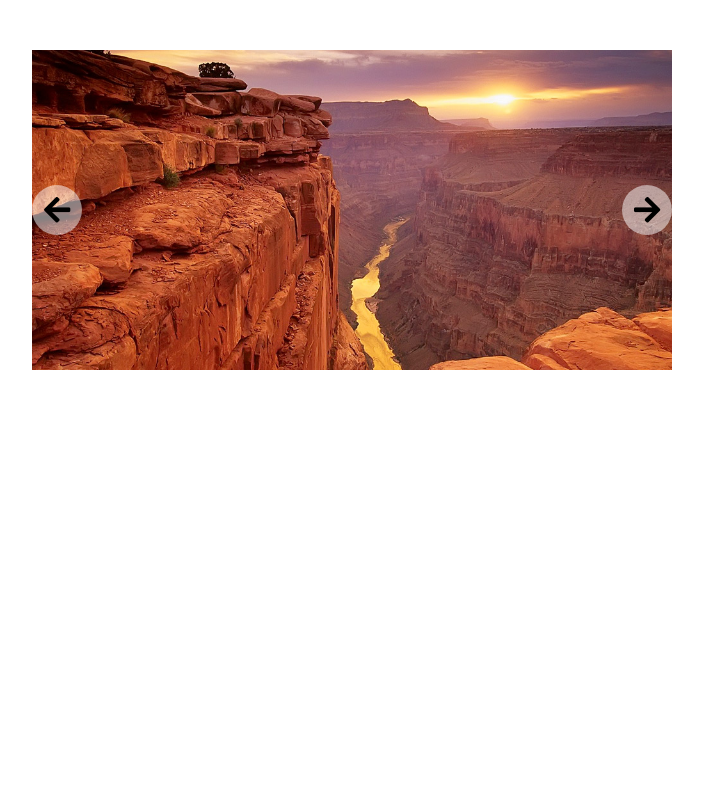
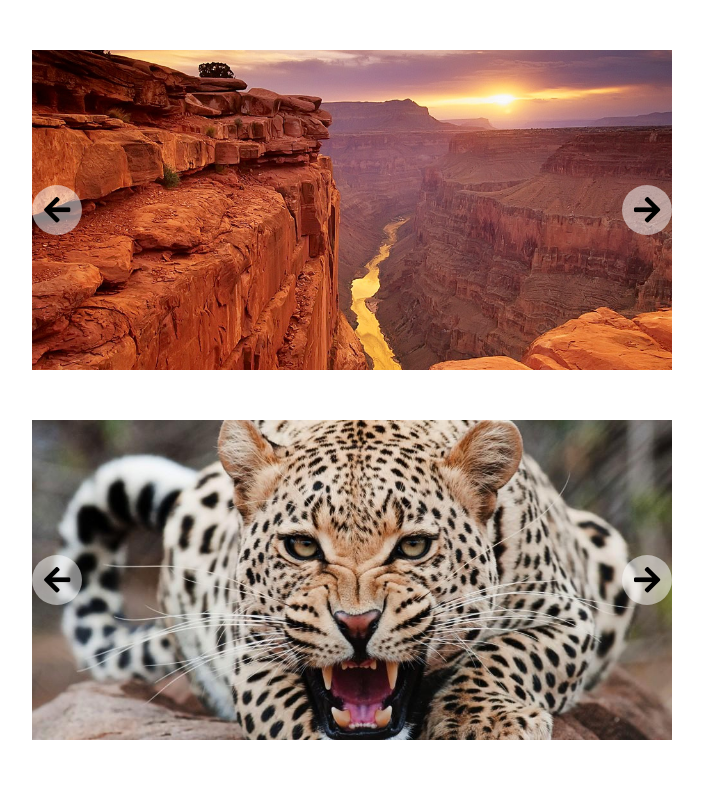
Before and after one commit to qutbiddinmaxmudov/slider, a plain HTML site: page index.html in a window 1280 px wide. Shown: the whole page, without its empty margins (288-991 px from the left). Drawn offline with Linux system fonts and the light colour scheme.

Commit message:
06.02.20 15:52 Дебагги

```diff
--- a/index.html
+++ b/index.html
@@ -26,7 +26,7 @@
             <!-- <button class="prev fas fa-arrow-left" id="prev"></button>
             <button class="next fas fa-arrow-right" id="next"></button> -->
     </div>
-    <!-- <div class="slider" id="slider2">
+    <div class="slider" id="slider2">
         <div class="slider__line">
             <img src="img/1.jpeg" alt="">
             <img src="img/2.jpg" alt="">
@@ -38,49 +38,9 @@
             <img src="img/8.jpg" alt="">
             <img src="img/9.jpg" alt="">
         </div>
-
-        <div class="controls">
-            <button class="prev">prev</button>
-            <button class="next">next</button>
-        </div>
+            <!-- <button class="prev fas fa-arrow-left" id="prev"></button>
+            <button class="next fas fa-arrow-right" id="next"></button> -->
     </div>
-    <div class="slider" id="slider3">
-        <div class="slider__line">
-            <img src="img/1.jpeg" alt="">
-            <img src="img/2.jpg" alt="">
-            <img src="img/3.jpg" alt="">
-            <img src="img/4.jpg" alt="">
-            <img src="img/5.jpg" alt="">
-            <img src="img/6.jpg" alt="">
-            <img src="img/7.jpg" alt="">
-            <img src="img/8.jpg" alt="">
-            <img src="img/9.jpg" alt="">
-        </div>
-
-        <div class="controls">
-            <button class="prev">prev</button>
-            <button class="next">next</button>
-        </div>
-    </div>
-    <div class="slider" id="slider4">
-        <div class="slider__line">
-            <img src="img/1.jpeg" alt="">
-            <img src="img/2.jpg" alt="">
-            <img src="img/3.jpg" alt="">
-            <img src="img/4.jpg" alt="">
-            <img src="img/5.jpg" alt="">
-            <img src="img/6.jpg" alt="">
-            <img src="img/7.jpg" alt="">
-            <img src="img/8.jpg" alt="">
-            <img src="img/9.jpg" alt="">
-        </div>
-
-        <div class="controls">
-            <button class="prev">prev</button>
-            <button class="next">next</button>
-        </div>
-    </div>
-    -->
 
     <script src="js/script.js"></script>
 </body>
--- a/js/script.js
+++ b/js/script.js
@@ -17,7 +17,6 @@ class Slider {
     }
     this.next = this.slider.querySelector("#next")
     this.prev = this.slider.querySelector("#prev")
-    this.sliderLine.style.height = this.maxHeight() + 'px'
     this.transition = obj.transition ? obj.transition < 500 ? 500 : obj.transition : 500
     this.styleTransition = this.transition + 'ms'
     this.active = 0
@@ -25,6 +24,9 @@ class Slider {
     this.moveDistance = this.direction == "X" ? this.maxWidth() + 'px' : this.maxHeight() + 'px'
     this.autoPlay = obj.autoPlay ? true : false
     this.autoPlayTime = obj.autoPlayTime ? obj.autoPlayTime < 3000 ? 3000 : obj.autoPlayTime : 5000
+    if (this.autoPlayTime<this.transition) {
+      this.autoPlayTime = this.transition*2
+    }
     for (let i = 0; i < this.images.length; i++) {
       const img = this.images[i];
       if (i !== this.active) {
@@ -39,6 +41,15 @@ class Slider {
         this.createBtn()
       }
     }
+    const killBug = document.createElement('style')
+    killBug.innerHTML = `
+    ${obj.name} img{
+        height: ${this.maxHeight()}px;
+        width: ${this.maxWidth()}px;
+      }
+      `
+      document.head.append(killBug)
+    this.sliderLine.style.height = this.maxHeight() + 'px'
     this.next.addEventListener('click', () => this.btnClick(this.next))
     this.prev.addEventListener('click', () => this.btnClick(this.prev))
     this.prev.addEventListener('mouseover', () => this.moveDebug('-'))
@@ -69,7 +80,9 @@ class Slider {
     }
     this.btnDisable([this.prev, this.next])
     clearInterval(this.interval);
-    setTimeout(this.autoMove(), this.autoPlayTime * 2);
+    if (this.autoPlay) {
+      setTimeout(this.autoMove(), this.autoPlayTime * 2)
+    };
   }
 
   autoMove() {
@@ -152,21 +165,16 @@ class Slider {
 const slider = new Slider({
   name: '#slider',
   direction: 'x',
-  transition: 500,
+  transition: 1000,
   autoPlay: true,
   autoPlayTime: 3000,
   button: true
 })
-// const slider2 = new Slider({
-//   name: '#slider2',
-//   direction: 'x',
-//   transition: 2000
-// })
-// const slider3 = new Slider({
-//   name: '#slider3',
-//   direction: 'y',
-//   transition: 1000
-// })
-// const slider4 = new Slider({
-//   name: '#slider4'
-// })
+const slider2 = new Slider({
+  name: '#slider2',
+  direction: 'y',
+  transition: 1000,
+  autoPlay: false,
+  autoPlayTime: 3000,
+  button: true
+})
```
